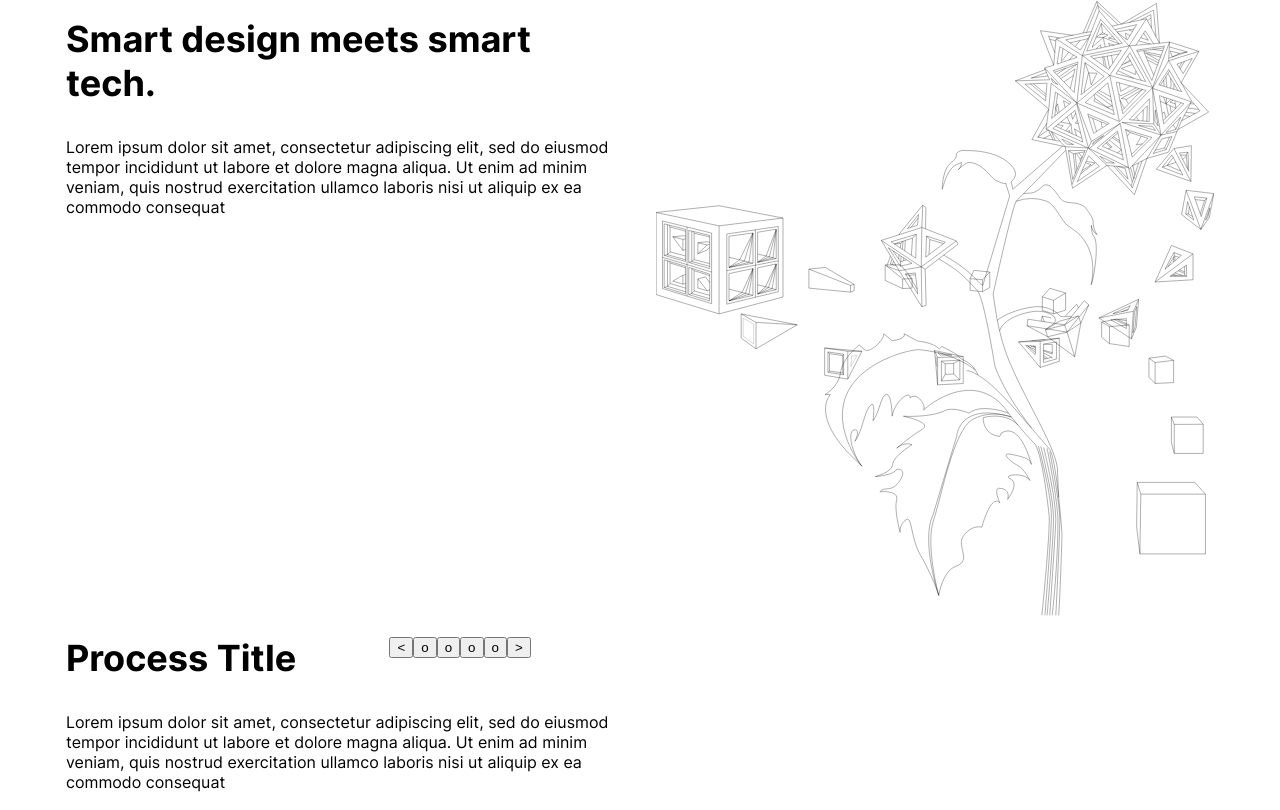
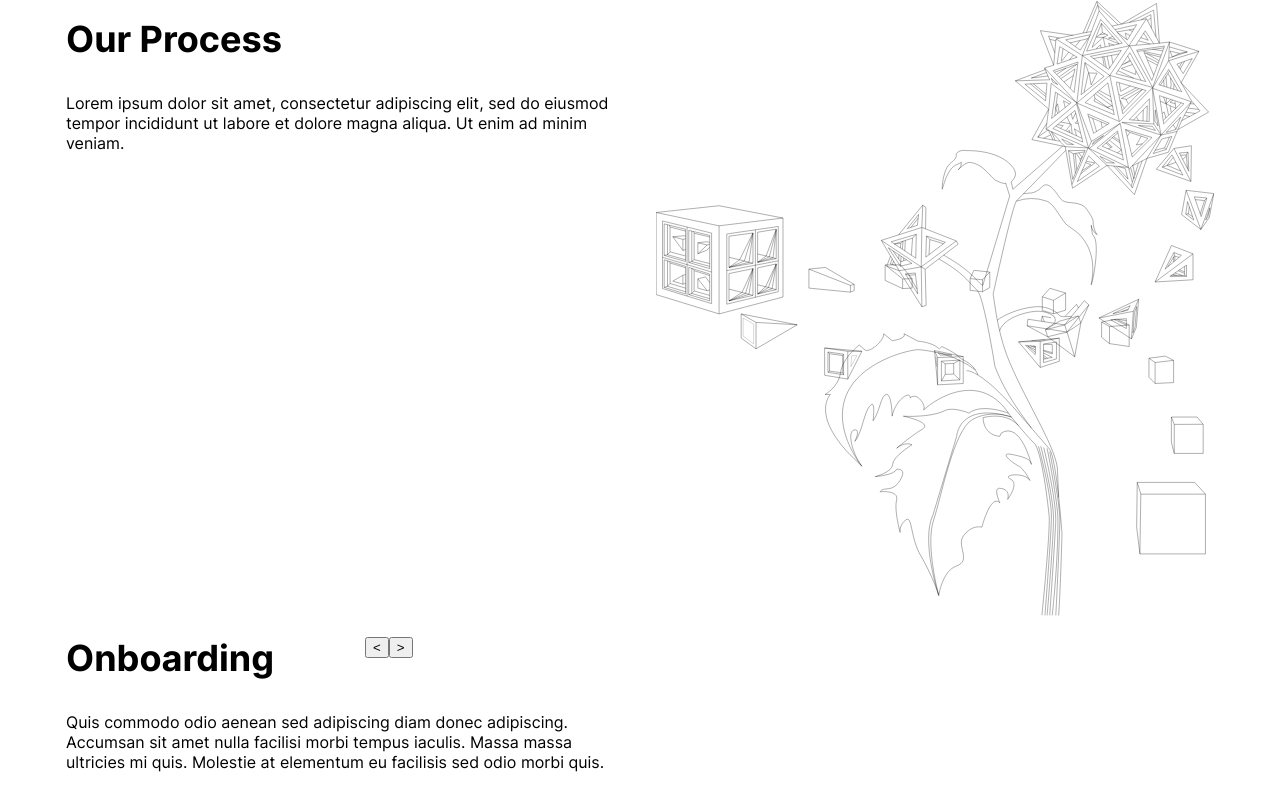
Before and after one commit to paul-lorenc/zipperfield-dot-co, a Next.js app: page / in a window 1280 px wide. Shown: the part 1270-2080 px from the top of the page. Built offline with nearby package versions, Linux system fonts and the light colour scheme.

Commit message:
added mvp of process section

```diff
--- /dev/null
+++ b/components/ProcessCard.tsx
@@ -0,0 +1,65 @@
+import ZfWhat from "@/components/svgs/ZfWhat";
+import { useEffect, useRef, useState } from "react";
+import { TweenMax, Power3 } from "gsap";
+
+const processText = [
+  {
+    title: "Onboarding",
+    text:
+      "Quis commodo odio aenean sed adipiscing diam donec adipiscing. Accumsan sit amet nulla facilisi morbi tempus iaculis. Massa massa ultricies mi quis. Molestie at elementum eu facilisis sed odio morbi quis. ",
+  },
+  {
+    title: "Concept Art",
+    text:
+      "Dui nunc mattis enim ut tellus elementum sagittis vitae et. Malesuada fames ac turpis egestas. Odio pellentesque diam volutpat commodo sed egestas egestas fringilla phasellus. Quisque egestas diam in arcu cursus. In nibh mauris cursus mattis molestie a.",
+  },
+  {
+    title: "Iterating",
+    text:
+      "Lorem ipsum dolor sit amet, consectetur adipiscing elit, sed do eiusmod tempor incididunt ut labore et dolore magna aliqua. Mi sit amet mauris commodo. Lacus vestibulum sed arcu non odio euismod. Purus faucibus ornare suspendisse sed.",
+  },
+  {
+    title: "Handoff",
+    text:
+      "Odio pellentesque diam volutpat commodo sed egestas egestas fringilla phasellus. Quisque egestas diam in arcu cursus. In nibh mauris cursus mattis molestie a. Praesent tristique magna sit amet purus gravida.",
+  },
+];
+
+function ProcessCard() {
+  const [step, setStep] = useState(0);
+
+  const decreaseStep = () => {
+    if (step > 0) {
+      setStep(step - 1);
+    }
+  };
+  const increaseStep = () => {
+    if (step == 3) {
+      setStep(0);
+      return;
+    }
+    if (step < 3) {
+      setStep(step + 1);
+    }
+  };
+
+  return (
+    <>
+      <div className="ZWhat">
+        <ZfWhat />
+      </div>
+      <div className="ZWhat--Text--Container">
+        <div className="flex">
+          <h2 className="ZWhat--Heading">{processText[step].title}</h2>
+          <div className="fred">
+            <button onClick={decreaseStep}>{"<"}</button>
+            <button onClick={increaseStep}>{">"}</button>
+          </div>
+        </div>
+        <p className="ZWhat--Body">{processText[step].text}</p>
+      </div>
+    </>
+  );
+}
+
+export default ProcessCard;
--- a/pages/index.tsx
+++ b/pages/index.tsx
@@ -8,7 +8,8 @@ import LogoDemo from "@/components/svgs/LogoDemo";
 import ZfFont from "@/components/svgs/ZfFont";
 import Hamburg from "@/components/svgs/Hamburg";
 import BrainDance from "@/components/svgs/BrainDance";
-import ZfWhat from "@/components/svgs/ZfWhat";
+import ProcessCard from "@/components/ProcessCard";
+
 export default function Home() {
   const [scrollWidth, setScrollWidth] = useState("0");
   const [mobileMenu, setMobileMenu] = useState(false);
@@ -157,36 +158,14 @@ export default function Home() {
         <section className="ZWhat--Container">
           <div className="ZWhat--Grid">
             <div className="ZWhat--Text--Container">
-              <h2 className="ZWhat--Heading">Smart design meets smart tech.</h2>
+              <h2 className="ZWhat--Heading">Our Process</h2>
               <p className="ZWhat--Body">
                 Lorem ipsum dolor sit amet, consectetur adipiscing elit, sed do
                 eiusmod tempor incididunt ut labore et dolore magna aliqua. Ut
-                enim ad minim veniam, quis nostrud exercitation ullamco laboris
-                nisi ut aliquip ex ea commodo consequat
+                enim ad minim veniam.
               </p>
             </div>
-            <div className="ZWhat">
-              <ZfWhat />
-            </div>
-            <div className="ZWhat--Text--Container">
-              <div className="flex">
-                <h2 className="ZWhat--Heading">Process Title</h2>
-                <div className="fred">
-                  <button>{"<"}</button>
-                  <button>{"o"}</button>
-                  <button>{"o"}</button>
-                  <button>{"o"}</button>
-                  <button>{"o"}</button>
-                  <button>{">"}</button>
-                </div>
-              </div>
-              <p className="ZWhat--Body">
-                Lorem ipsum dolor sit amet, consectetur adipiscing elit, sed do
-                eiusmod tempor incididunt ut labore et dolore magna aliqua. Ut
-                enim ad minim veniam, quis nostrud exercitation ullamco laboris
-                nisi ut aliquip ex ea commodo consequat
-              </p>
-            </div>
+            <ProcessCard />
           </div>
         </section>
 
--- a/styles/main.css
+++ b/styles/main.css
@@ -313,12 +313,13 @@ main {
 }
 
 .flex {
-  display: flex;
-  justify-content: space-between;
+  display: grid;
+  grid-template-columns: 1fr 1fr;
 }
 
 .fred {
-  margin: 0 auto;
+  margin-left: 20px;
+  margin-right: auto;
 }
 
 .ZHow--Subgrid {
```
